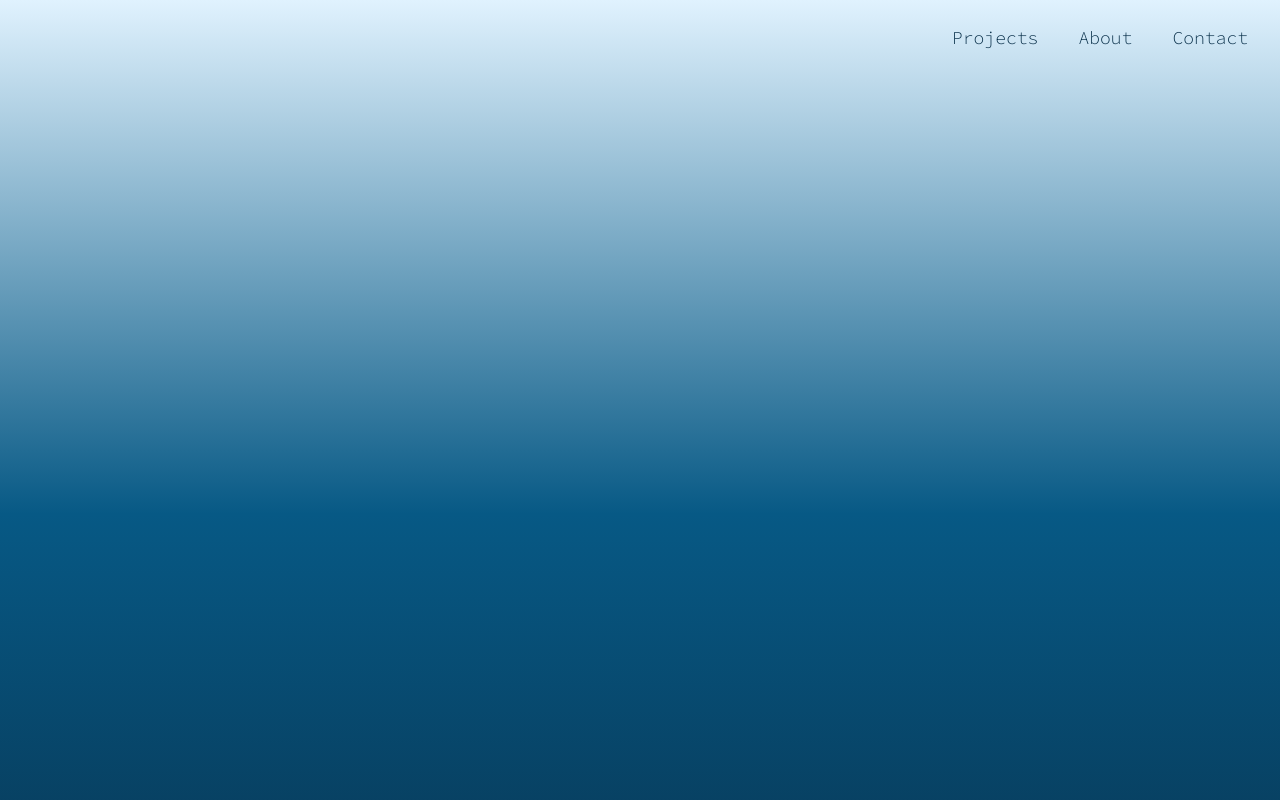
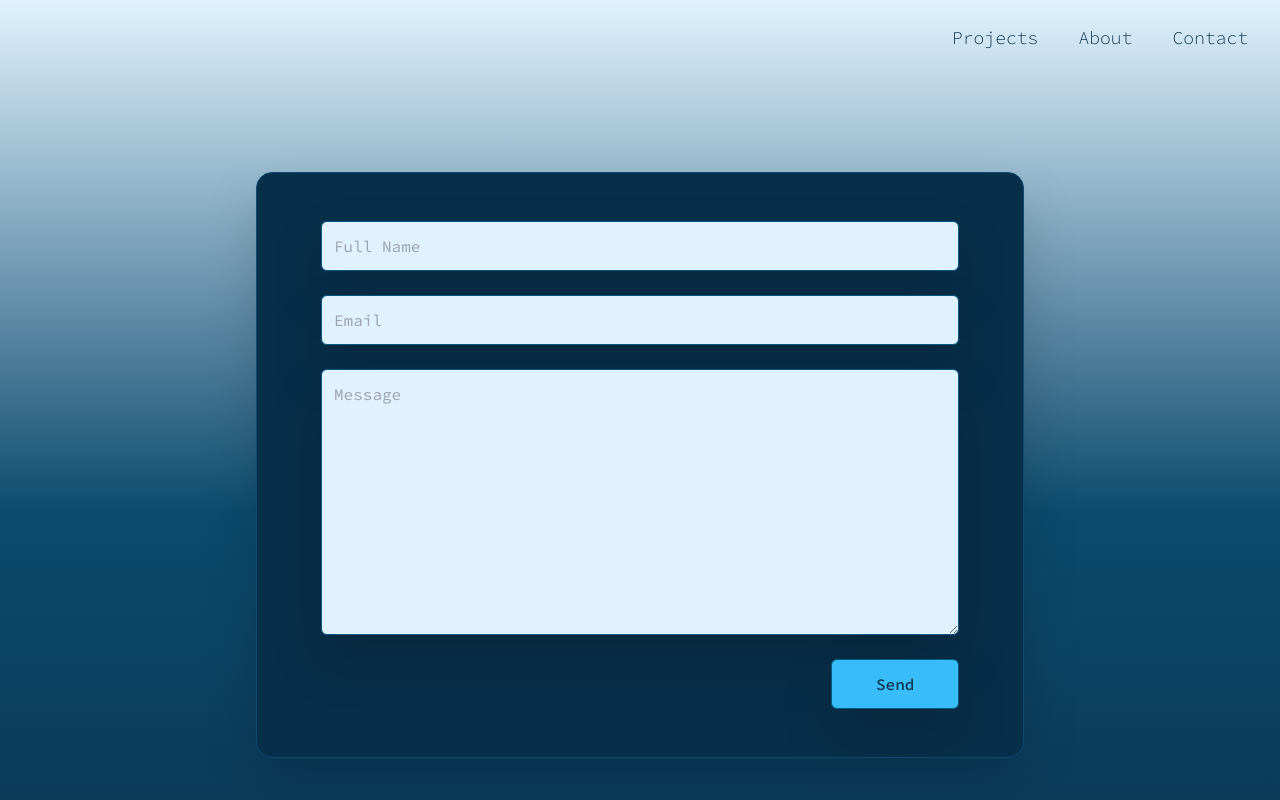
Before and after one commit to Matthew-Tapia/Personal_Website, a Next.js app: page /contact in a window 1280 px wide. Shown: the top 800 px of the page. Built offline with nearby package versions, Linux system fonts and the light colour scheme.

Commit message:
finished contact form and removed yellow gradient from entire website

```diff
--- a/app/about/page.js
+++ b/app/about/page.js
@@ -5,9 +5,9 @@ const page = () => {
     <div className="h-screen overflow-auto">
       <div className="flex lg:flex-row space-x-6 flex-col mx-14 lg:mx-24 mt-6 lg:mt-20">
         <div className="portrait-section flex justify-center lg:basis-1/3 ">
-          <div className="rounded-full border border-sky-800 bg-gradient-to-br from-gray-500 from-30% to-amber-400">
+          <div className="rounded-full border border-sky-800">
             <Image
-              className="rounded-full mix-blend-overlay drop-shadow-2xl"
+              className="rounded-full drop-shadow-2xl"
               src="/avatar.jpeg"
               width={300}
               height={300}
--- a/app/contact/page.js
+++ b/app/contact/page.js
@@ -1,5 +1,41 @@
 const page = () => {
-  return <div className="h-screen overflow-auto"></div>;
+  return (
+    <div className="h-screen overflow-auto">
+      <div className="mt-24 flex justify-center">
+        <form className="w-4/5 lg:w-3/5">
+          <div className="border border-sky-900 bg-sky-950 drop-shadow-2xl rounded-2xl p-6 lg:px-16 lg:py-12 flex flex-col space-y-5 lg:space-y-6">
+            <input
+              className="bg-sky-100 border border-sky-800 drop-shadow-2xl rounded-md p-3"
+              type="text"
+              placeholder="Full Name"
+              required
+            />
+            <input
+              className="bg-sky-100 border border-sky-800 drop-shadow-2xl rounded-md p-3"
+              type="email"
+              placeholder="Email"
+              required
+            />
+            <textarea
+              className="bg-sky-100 border border-sky-800 drop-shadow-2xl rounded-md p-3"
+              placeholder="Message"
+              cols="30"
+              rows="10"
+              required
+            ></textarea>
+            <div className="flex justify-end">
+              <button
+                className="font-medium border border-sky-800 w-2/5 lg:w-1/5 p-3 drop-shadow-2xl text-sky-950 rounded-md bg-sky-400"
+                type="submit"
+              >
+                Send
+              </button>
+            </div>
+          </div>
+        </form>
+      </div>
+    </div>
+  );
 };
 
 export default page;
--- a/app/layout.js
+++ b/app/layout.js
@@ -21,7 +21,7 @@ const RootLayout = ({ children }) => {
   return (
     <html lang="en">
       <body className={source_code_pro.className}>
-        <div className="bg-gradient-to-b from-sky-100 via-sky-800 to-sky-950">
+        <div className="bg-gradient-to-b from-sky-100 via-sky-900 to-sky-950">
           <header>
             <Navbar />
           </header>
--- a/components/Project.js
+++ b/components/Project.js
@@ -7,9 +7,9 @@ const Project = ({ url, img, text }) => {
       <div className="grid lg:grid-cols-8 lg:grid-rows-1 grid-rows-8">
         <div className="lg:col-span-3 md:px-14 row-span-3">
           <a target="_blank" href={url}>
-            <div className="rounded-lg border border-sky-800 bg-gradient-to-br from-gray-500 from-30% to-amber-400">
+            <div className="rounded-lg border border-sky-800">
               <Image
-                className="w-full mix-blend-overlay rounded-lg drop-shadow-2xl"
+                className="w-full rounded-lg drop-shadow-2xl"
                 height={500}
                 width={500}
                 src={img}
```
Also changed, not shown: public/Leaf_and_Spine-modified.png (deleted), public/Poker_Analysis-modified.png (deleted).
